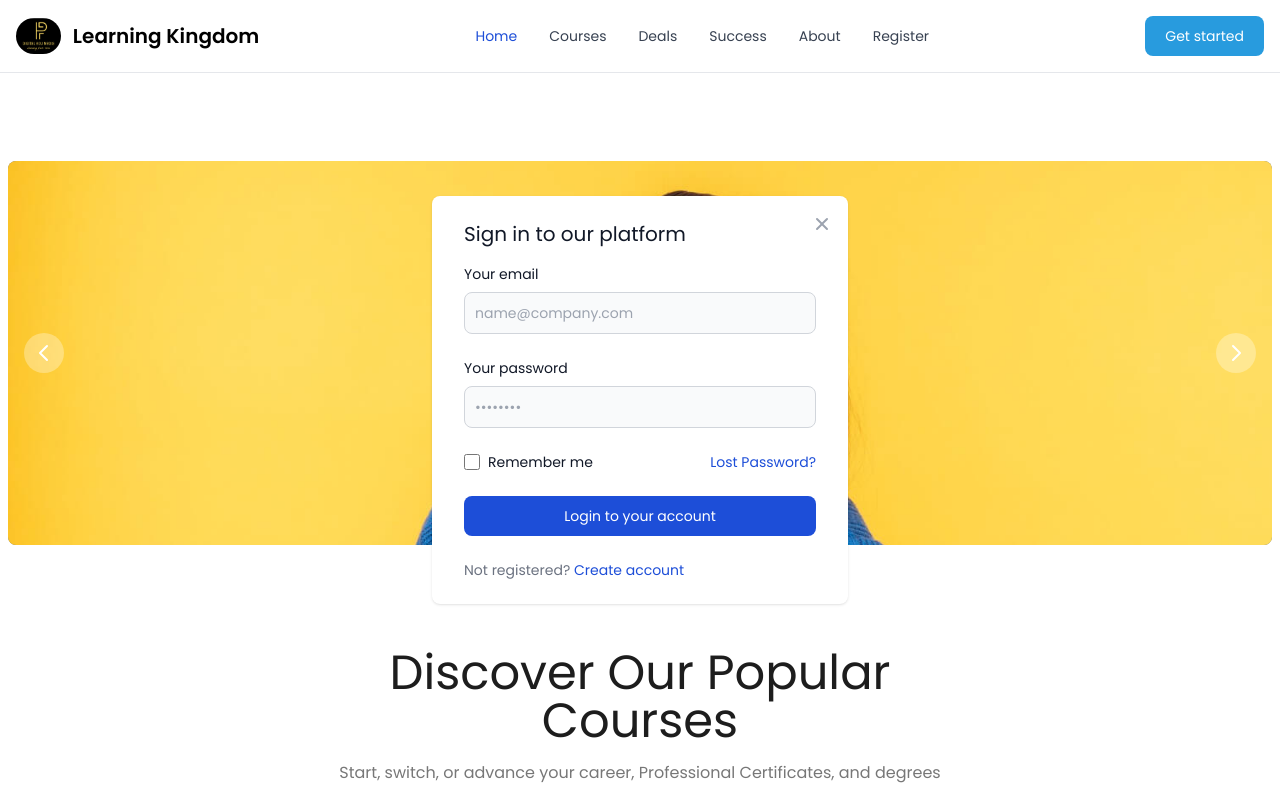
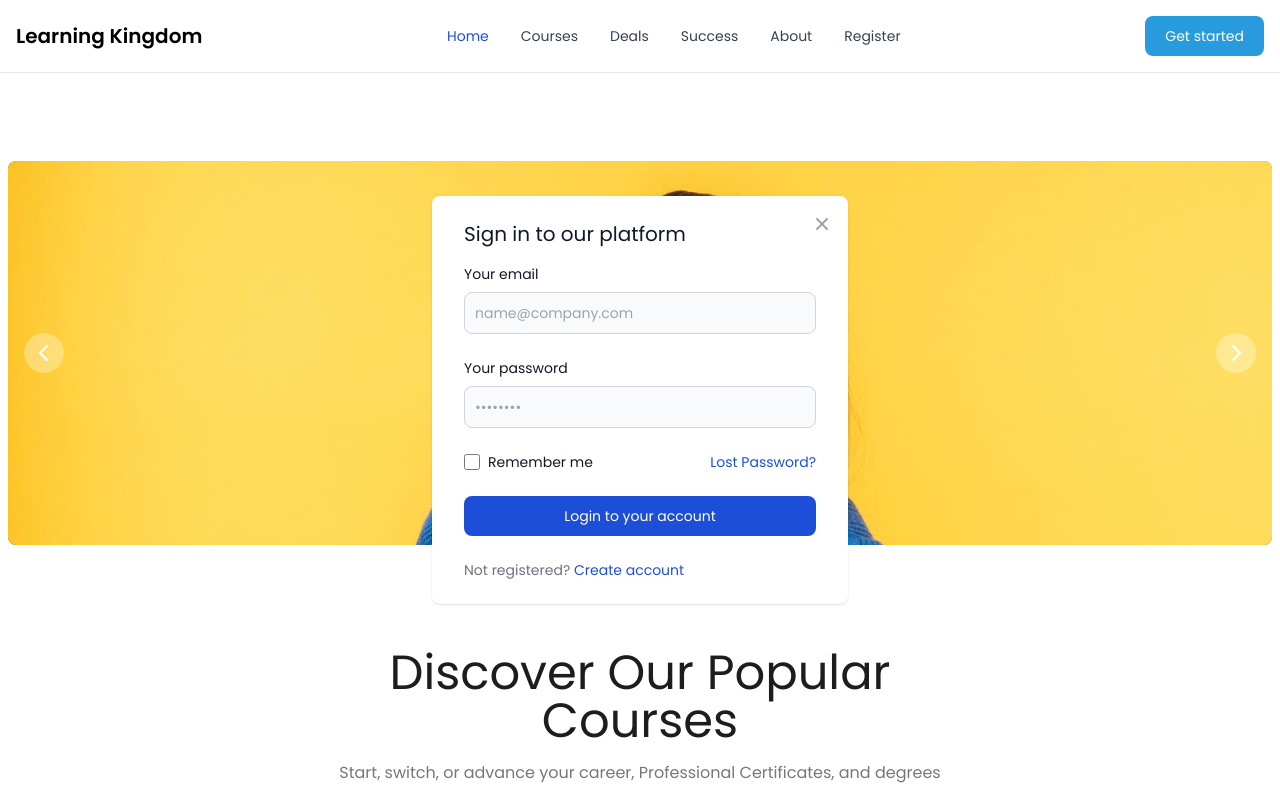
Before and after one commit to anikshajol/digital-edu-club, a plain HTML site: page index.html in a window 1280 px wide. Shown: the top 788 px of the page. Drawn offline with nearby package versions, Linux system fonts and the light colour scheme.

Commit message:
navbar issue solved

```diff
--- a/index.html
+++ b/index.html
@@ -53,13 +53,8 @@
         class="container flex flex-wrap justify-between items-center mx-auto"
       >
         <a href="#" class="flex items-center">
-          <img
-            src="/images/logo.png"
-            class="mr-3 h-6 sm:h-9 rounded-full"
-            alt="Flowbite Logo"
-          />
           <span
-            class="self-center text-xl font-semibold whitespace-nowrap dark:text-white"
+            class="self-center text-lg sm:text-xl font-semibold whitespace-nowrap dark:text-white"
             >Learning Kingdom</span
           >
         </a>
@@ -1197,11 +1192,6 @@
       <div class="md:flex md:justify-around">
         <div class="mb-6 md:mb-0">
           <a href="#" class="flex items-center">
-            <img
-              src="./images/logo.png"
-              class="mr-3 h-8 rounded-full"
-              alt="FlowBite Logo"
-            />
             <h2
               class="self-center text-white text-2xl font-semibold whitespace-nowrap dark:text-white"
             >
```
